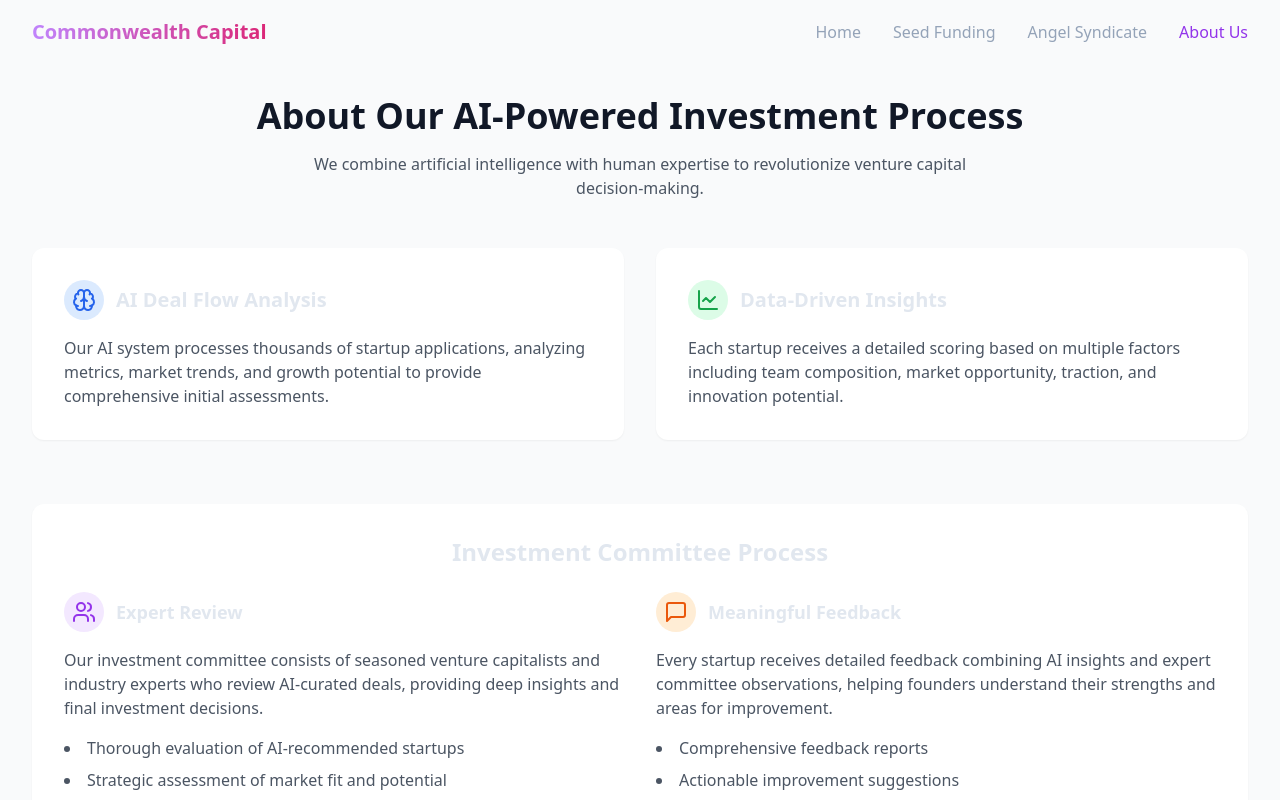
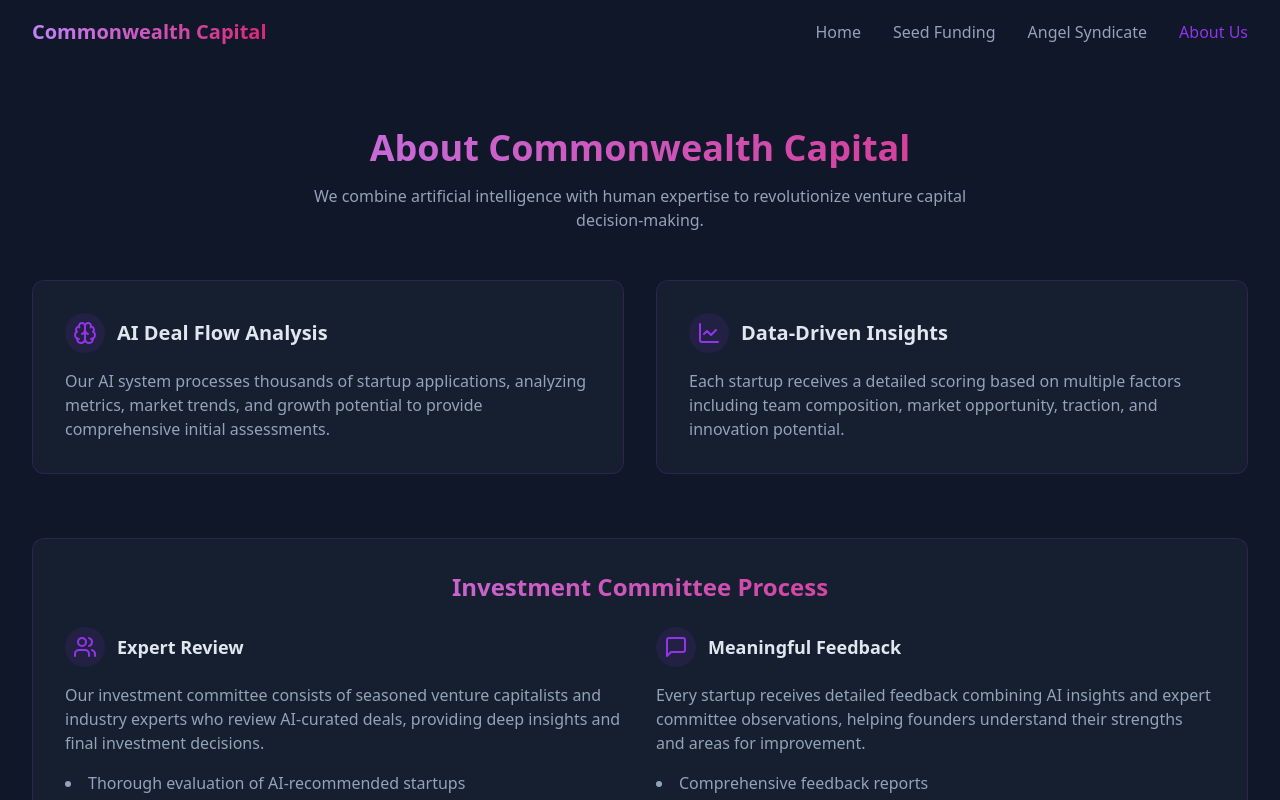
Before and after one commit to Arbiter888/funding-factory-nexus, a React (Vite) app: page /about-us in a window 1280 px wide. Shown: the top 800 px of the page. Built offline with nearby package versions, Linux system fonts and the light colour scheme.

Commit message:
Update color scheme and branding
Modified the website's color palette and branding elements to enhance visual identity and user experience.
[skip gpt_engineer]

```diff
--- a/src/pages/AboutUs.tsx
+++ b/src/pages/AboutUs.tsx
@@ -3,58 +3,62 @@ import { Brain, Users, LineChart, MessageSquare } from "lucide-react";
 
 const AboutUs = () => {
   return (
-    <div className="min-h-screen bg-gray-50">
+    <div className="min-h-screen bg-background">
       <Navigation />
 
-      <main className="pt-24 pb-16">
+      <main className="pt-32 pb-16">
         <div className="max-w-7xl mx-auto px-4 sm:px-6 lg:px-8">
           <div className="text-center mb-12">
-            <h1 className="text-4xl font-bold mb-4 text-gray-900">About Our AI-Powered Investment Process</h1>
-            <p className="text-gray-600 max-w-2xl mx-auto">
+            <h1 className="text-4xl font-bold mb-4 bg-clip-text text-transparent bg-gradient-to-r from-purple-400 to-pink-600">
+              About Commonwealth Capital
+            </h1>
+            <p className="text-muted-foreground max-w-2xl mx-auto">
               We combine artificial intelligence with human expertise to revolutionize venture capital decision-making.
             </p>
           </div>
 
           <div className="grid grid-cols-1 md:grid-cols-2 gap-8 mb-16">
-            <div className="bg-white p-8 rounded-lg shadow-sm">
+            <div className="bg-secondary/50 backdrop-blur-sm p-8 rounded-lg border border-primary/20">
               <div className="flex items-center gap-3 mb-4">
-                <div className="bg-blue-100 p-2 rounded-full">
-                  <Brain className="h-6 w-6 text-blue-600" />
+                <div className="bg-primary/10 p-2 rounded-full">
+                  <Brain className="h-6 w-6 text-primary" />
                 </div>
-                <h2 className="text-xl font-semibold">AI Deal Flow Analysis</h2>
+                <h2 className="text-xl font-semibold text-foreground">AI Deal Flow Analysis</h2>
               </div>
-              <p className="text-gray-600">
+              <p className="text-muted-foreground">
                 Our AI system processes thousands of startup applications, analyzing metrics, market trends, and growth potential to provide comprehensive initial assessments.
               </p>
             </div>
 
-            <div className="bg-white p-8 rounded-lg shadow-sm">
+            <div className="bg-secondary/50 backdrop-blur-sm p-8 rounded-lg border border-primary/20">
               <div className="flex items-center gap-3 mb-4">
-                <div className="bg-green-100 p-2 rounded-full">
-                  <LineChart className="h-6 w-6 text-green-600" />
+                <div className="bg-primary/10 p-2 rounded-full">
+                  <LineChart className="h-6 w-6 text-primary" />
                 </div>
-                <h2 className="text-xl font-semibold">Data-Driven Insights</h2>
+                <h2 className="text-xl font-semibold text-foreground">Data-Driven Insights</h2>
               </div>
-              <p className="text-gray-600">
+              <p className="text-muted-foreground">
                 Each startup receives a detailed scoring based on multiple factors including team composition, market opportunity, traction, and innovation potential.
               </p>
             </div>
           </div>
 
-          <div className="bg-white rounded-lg shadow-sm p-8 mb-16">
-            <h2 className="text-2xl font-bold mb-6 text-center">Investment Committee Process</h2>
+          <div className="bg-secondary/50 backdrop-blur-sm p-8 rounded-lg border border-primary/20 mb-16">
+            <h2 className="text-2xl font-bold mb-6 text-center bg-clip-text text-transparent bg-gradient-to-r from-purple-400 to-pink-600">
+              Investment Committee Process
+            </h2>
             <div className="grid grid-cols-1 md:grid-cols-2 gap-8">
               <div>
                 <div className="flex items-center gap-3 mb-4">
-                  <div className="bg-purple-100 p-2 rounded-full">
-                    <Users className="h-6 w-6 text-purple-600" />
+                  <div className="bg-primary/10 p-2 rounded-full">
+                    <Users className="h-6 w-6 text-primary" />
                   </div>
-                  <h3 className="text-lg font-semibold">Expert Review</h3>
+                  <h3 className="text-lg font-semibold text-foreground">Expert Review</h3>
                 </div>
-                <p className="text-gray-600 mb-4">
+                <p className="text-muted-foreground mb-4">
                   Our investment committee consists of seasoned venture capitalists and industry experts who review AI-curated deals, providing deep insights and final investment decisions.
                 </p>
-                <ul className="list-disc list-inside text-gray-600 space-y-2">
+                <ul className="list-disc list-inside text-muted-foreground space-y-2">
                   <li>Thorough evaluation of AI-recommended startups</li>
                   <li>Strategic assessment of market fit and potential</li>
                   <li>Risk analysis and mitigation strategies</li>
@@ -63,15 +67,15 @@ const AboutUs = () => {
 
               <div>
                 <div className="flex items-center gap-3 mb-4">
-                  <div className="bg-orange-100 p-2 rounded-full">
-                    <MessageSquare className="h-6 w-6 text-orange-600" />
+                  <div className="bg-primary/10 p-2 rounded-full">
+                    <MessageSquare className="h-6 w-6 text-primary" />
                   </div>
-                  <h3 className="text-lg font-semibold">Meaningful Feedback</h3>
+                  <h3 className="text-lg font-semibold text-foreground">Meaningful Feedback</h3>
                 </div>
-                <p className="text-gray-600 mb-4">
+                <p className="text-muted-foreground mb-4">
                   Every startup receives detailed feedback combining AI insights and expert committee observations, helping founders understand their strengths and areas for improvement.
                 </p>
-                <ul className="list-disc list-inside text-gray-600 space-y-2">
+                <ul className="list-disc list-inside text-muted-foreground space-y-2">
                   <li>Comprehensive feedback reports</li>
                   <li>Actionable improvement suggestions</li>
                   <li>Market positioning insights</li>
@@ -81,11 +85,11 @@ const AboutUs = () => {
           </div>
 
           <div className="text-center">
-            <h2 className="text-2xl font-bold mb-4">Ready to Submit Your Startup?</h2>
-            <p className="text-gray-600 mb-6">
+            <h2 className="text-2xl font-bold mb-4 text-foreground">Ready to Submit Your Startup?</h2>
+            <p className="text-muted-foreground mb-6">
               Join our platform to get your startup evaluated by our AI system and receive feedback from our investment committee.
             </p>
-            <button className="bg-blue-600 text-white px-6 py-3 rounded-lg hover:bg-blue-700 transition-colors">
+            <button className="bg-primary hover:bg-primary/90 text-primary-foreground px-6 py-3 rounded-lg transition-colors">
               Submit Your Startup
             </button>
           </div>
```
